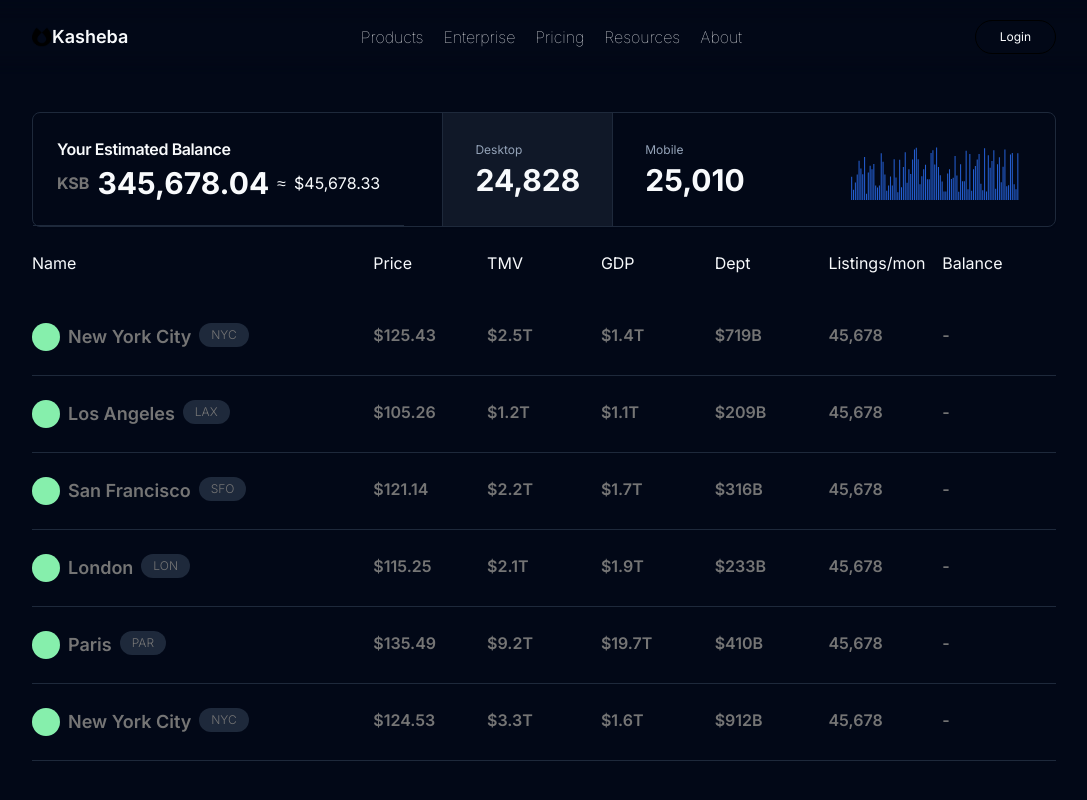
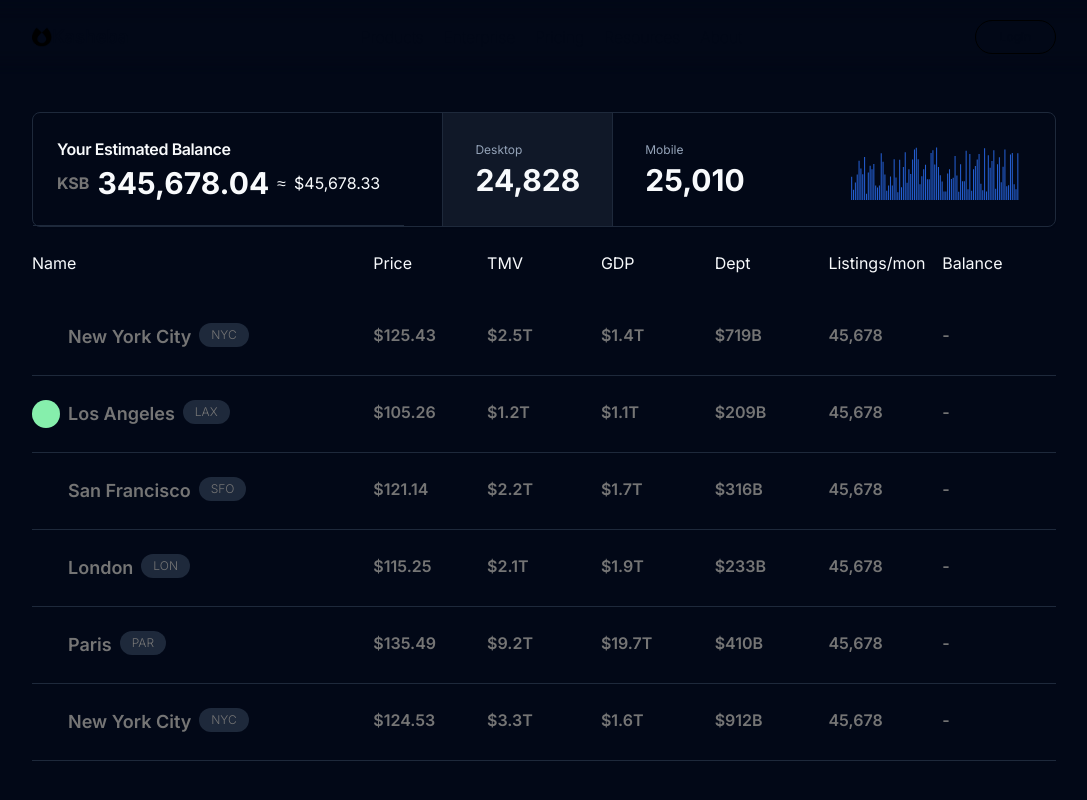
Before and after one commit to DruxAMB/kasheba-frontend, a Next.js app in the folder kasheba-frontend/: page /projects in a window 1280 px wide. Shown: the whole page, without its empty margins (96-1183 px from the left). Built offline with nearby package versions, Linux system fonts and the light colour scheme.

Commit message:
@druxamb: fixed the deployment bug

```diff
--- a/kasheba-frontend/app/components/AllProjects.tsx
+++ b/kasheba-frontend/app/components/AllProjects.tsx
@@ -14,7 +14,7 @@ export const AllProjects = ({ data }: any) => {
         >
           <li className="name flex gap-2 col-span-3">
             {/* <Image src={data.image} alt="image" height={28} width={28} /> */}
-            <div className="w-[28px] h-[28px] bg-green-300 rounded-full"></div>
+            <div className={`w-[28px] h-[28px] ${data.image} rounded-full`}></div>
             <p className="text-lg">{data.name}</p>
             <p className="bg-input bg-opacity-25 rounded-3xl px-3 text-xs font-light group-hover:bg-[#24EACC] group-hover:text-black py-1 h-fit">
               {data.nameTag}
--- a/kasheba-frontend/app/components/Dashboard.tsx
+++ b/kasheba-frontend/app/components/Dashboard.tsx
@@ -18,7 +18,7 @@ export const Dashboard = () => {
         <li>Balance</li>
       </ul>
       {dummyData.map((data: DataProp) => {
-        return <AllProjects data={data} />;
+        return <AllProjects key={data.id} data={data} />;
       })}
     </div>
   );
--- a/kasheba-frontend/app/components/HeroSection.tsx
+++ b/kasheba-frontend/app/components/HeroSection.tsx
@@ -5,7 +5,7 @@ import HeroImage from "../../public/images/hero-image.png";
 const HeroSection = () => {
   return (
     <div>
-      <h1 className="text-[56px] text-center font-bold max-w-[688px] m-auto leading-snug">
+      <h1 className="text-[56px] text-center font-bold max-w-[710px] m-auto leading-snug">
         Invest in Real Estate, Globally. Own the Future.
       </h1>
       <div className="relative">
--- a/kasheba-frontend/app/components/NavBar.tsx
+++ b/kasheba-frontend/app/components/NavBar.tsx
@@ -67,7 +67,7 @@ export const NavBar = () => {
           </li>
         ))}
         <li className="block xs:hidden hover:bg-gray-600/50 px-2 rounded-lg hover:text-white">
-          <Link className="" href={"/"}>
+          <Link className="" href={"/projects"}>
             <p className="">Login</p>
           </Link>
         </li>
@@ -78,7 +78,7 @@ export const NavBar = () => {
   return (
     <div
       id="navbar"
-      className="page-transition flex z-50 items-center justify-between p-5 px-4 md:px-10 lg:px-32 text-center text-foreground fixed w-full backdrop-blur-md"
+      className="page-transition flex z-50 items-center justify-between p-5 px-4 md:px-10 lg:px-32 text-center text-background fixed w-full backdrop-blur-md"
     >
       <button onClick={() => setIsOpen(!isOpen)} className="lg:hidden">
         {isOpen && <X size={30} className="lg:hidden cursor-pointer z-40" />}
@@ -116,7 +116,7 @@ export const NavBar = () => {
         </Link>
       </ul>
       <div className="items-center max-lg:hidden">
-        <Link href={"/create-profile"}>
+        <Link href={"/projects"}>
           <p className="page-transition bg-baseblue hover:bg-transparent border border-black rounded-full py-2 px-6 text-xs flex">
             Login
           </p>
--- a/kasheba-frontend/dummy-data.ts
+++ b/kasheba-frontend/dummy-data.ts
@@ -24,7 +24,7 @@ const dummyData: DataProp[] = [
         id: '1',
         name: "New York City",
         nameTag: "NYC",
-        image: "",
+        image: "bg-red-300",
         avatar: "",
         title: "",
         titleH: "",
@@ -44,7 +44,7 @@ const dummyData: DataProp[] = [
         id: '2',
         name: "Los Angeles",
         nameTag: "LAX",
-        image: "",
+        image: "bg-green-300",
         avatar: "",
         title: "",
         titleH: "",
@@ -64,7 +64,7 @@ const dummyData: DataProp[] = [
         id: '3',
         name: "San Francisco",
         nameTag: "SFO",
-        image: "",
+        image: "bg-blue-300",
         avatar: "",
         title: "",
         titleH: "",
@@ -84,7 +84,7 @@ const dummyData: DataProp[] = [
         id: '4',
         name: "London",
         nameTag: "LON",
-        image: "",
+        image: "bg-yellow-300",
         avatar: "",
         title: "",
         titleH: "",
@@ -104,7 +104,7 @@ const dummyData: DataProp[] = [
         id: '5',
         name: "Paris",
         nameTag: "PAR",
-        image: "",
+        image: "bg-orange-300",
         avatar: "",
         title: "",
         titleH: "",
@@ -124,7 +124,7 @@ const dummyData: DataProp[] = [
         id: '6',
         name: "New York City",
         nameTag: "NYC",
-        image: "",
+        image: "bg-slate-300",
         avatar: "",
         title: "",
         titleH: "",
```
